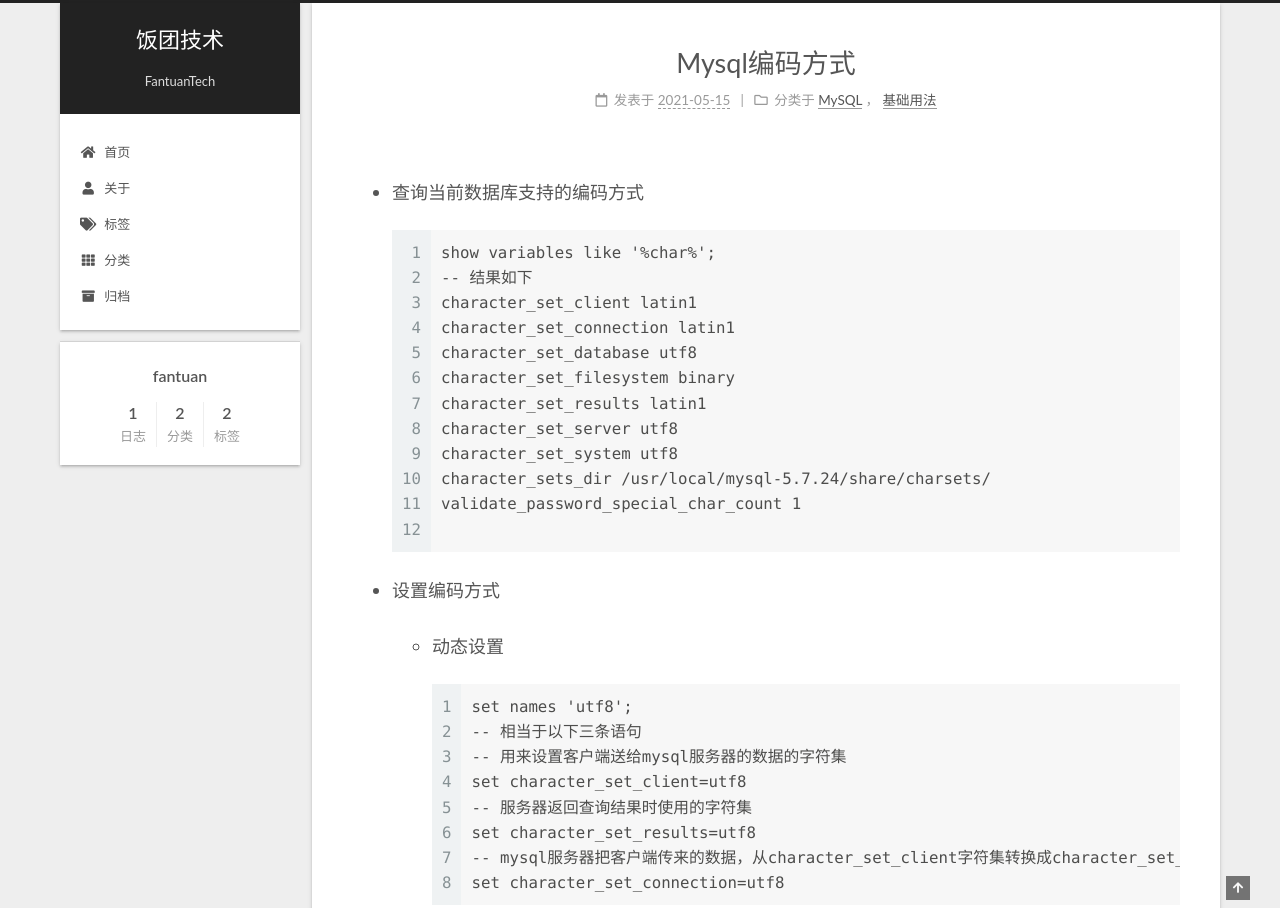
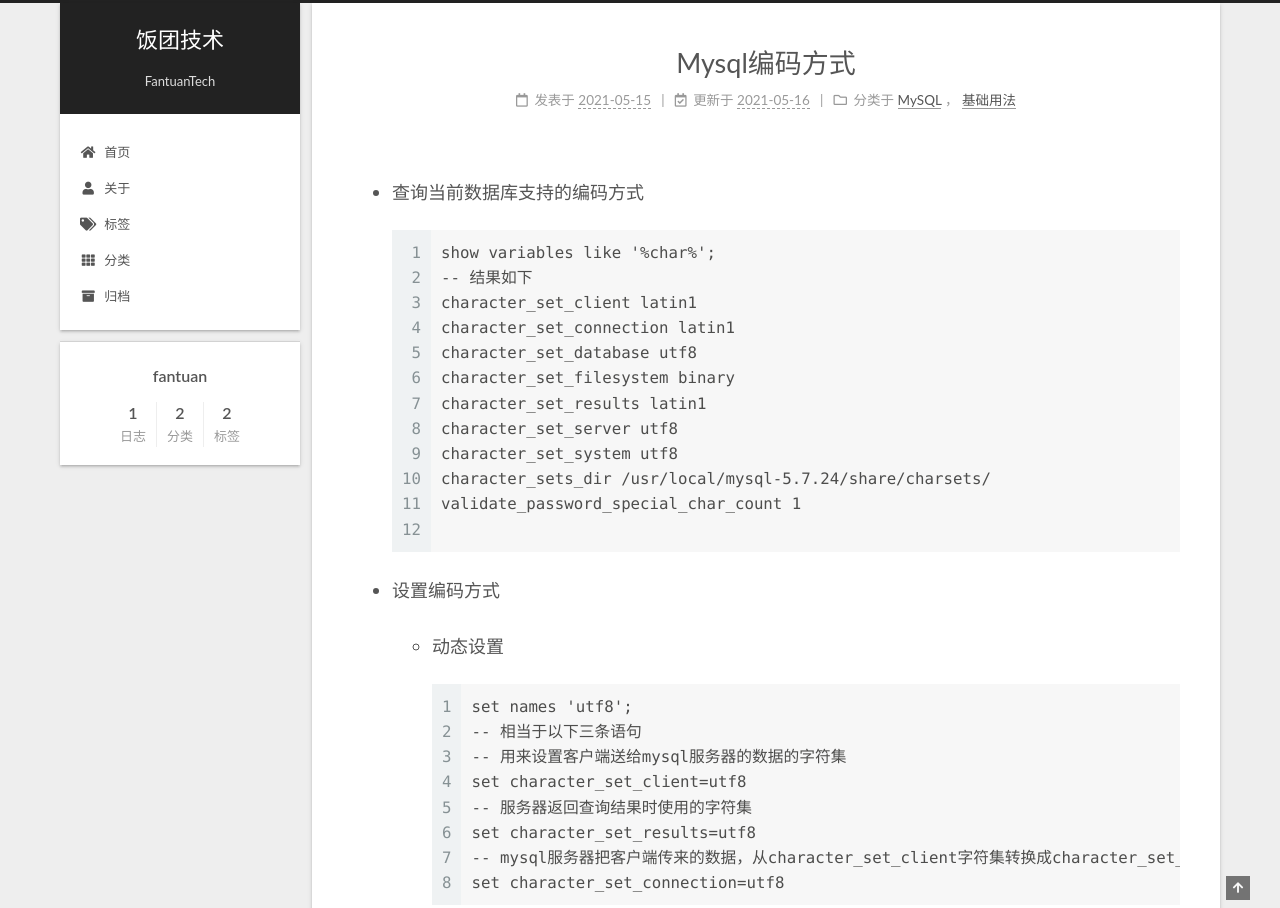
Before and after one commit to jintaoit/jintaoit.github.io, a plain HTML site: page 2021/05/15/mysql-encoding/index.html in a window 1280 px wide. Shown: the top 908 px of the page. Drawn offline with Linux system fonts and the light colour scheme.

Commit message:
Site updated: 2021-05-16 13:40:42

```diff
--- a/2021/05/15/mysql-encoding/index.html
+++ b/2021/05/15/mysql-encoding/index.html
@@ -27,12 +27,14 @@
 <meta property="og:site_name" content="饭团技术">
 <meta property="og:description" content="查询当前数据库支持的编码方式 123456789101112show variables like &amp;#x27;%char%&amp;#x27;;-- 结果如下character_set_client latin1character_set_connection latin1character_set_database utf8character_set_filesystem binarycharact">
 <meta property="og:locale" content="zh_CN">
+<meta property="og:image" content="https://ifantuan.tech/fantuan-images/fantuan-tech/focus-watermark.png">
 <meta property="article:published_time" content="2021-05-15T14:42:13.061Z">
-<meta property="article:modified_time" content="2021-05-15T14:42:13.062Z">
+<meta property="article:modified_time" content="2021-05-16T05:39:15.793Z">
 <meta property="article:author" content="fantuan">
 <meta property="article:tag" content="MySQL">
 <meta property="article:tag" content="编码">
 <meta name="twitter:card" content="summary">
+<meta name="twitter:image" content="https://ifantuan.tech/fantuan-images/fantuan-tech/focus-watermark.png">
 
 <link rel="canonical" href="http://ifantuan.tech/2021/05/15/mysql-encoding/">
 
@@ -193,6 +195,13 @@
 
               <time title="创建时间：2021-05-15 22:42:13" itemprop="dateCreated datePublished" datetime="2021-05-15T22:42:13+08:00">2021-05-15</time>
             </span>
+              <span class="post-meta-item">
+                <span class="post-meta-item-icon">
+                  <i class="far fa-calendar-check"></i>
+                </span>
+                <span class="post-meta-item-text">更新于</span>
+                <time title="修改时间：2021-05-16 13:39:15" itemprop="dateModified" datetime="2021-05-16T13:39:15+08:00">2021-05-16</time>
+              </span>
             <span class="post-meta-item">
               <span class="post-meta-item-icon">
                 <i class="far fa-folder"></i>
@@ -236,6 +245,7 @@
 </ul>
 </li>
 </ul>
+<p><img src="https://ifantuan.tech/fantuan-images/fantuan-tech/focus-watermark.png"></p>
 
     </div>
 
```
Also changed, not shown: about/index.html (+1 -1 lines), index.html (+8 -0 lines), 1 other file.
